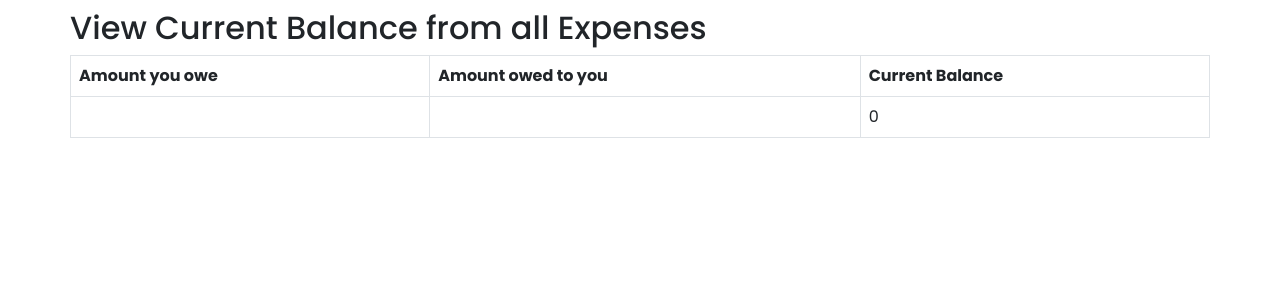
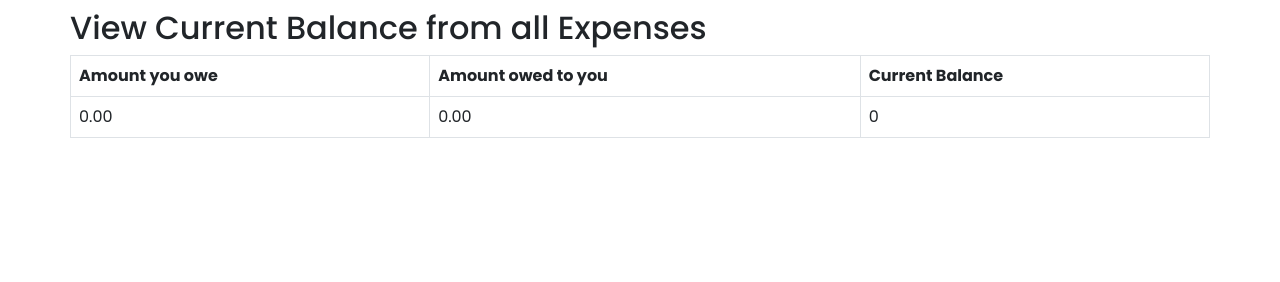
Before and after one commit to Danke86/P2P-Loan-Tracker, a PHP site: page /pages/dashboard.php in a window 1280 px wide. Shown: the part 518-800 px from the top of the page. Run offline with PHP 8.4, Linux system fonts and the light colour scheme; the visitor is signed in with stand-in values (Sample User, id 1); data that the repository does not hold is empty; some libraries are stand-ins or nearby versions.

Commit message:
fix: current baalnce not working if amount you owe and amount owed to you is null

```diff
--- a/pages/dashboard.php
+++ b/pages/dashboard.php
@@ -273,7 +273,7 @@
     <tbody>
       <tr>
         <?php
-          $curbalQuery1 = "SELECT sum(amount)-(SELECT sum(amount) from payments WHERE userid=".$_SESSION['user_id'].") 'curbal' from user_incurs_expense natural join expenses where userid = ".$_SESSION['user_id']." and payerid!=".$_SESSION['user_id']."";
+          $curbalQuery1 = "SELECT COALESCE(sum(amount),0)-(SELECT COALESCE(sum(amount),0) from payments WHERE userid=".$_SESSION['user_id'].") 'curbal' from user_incurs_expense natural join expenses where userid = ".$_SESSION['user_id']." and payerid!=".$_SESSION['user_id']."";
           $curbalResult1 = mysqli_query($mysqli, $curbalQuery1);
         ?>
         <td>
@@ -283,7 +283,7 @@
           ?>
         </td>
         <?php
-          $curbalQuery2 = "SELECT sum(amount)-(SELECT sum(amount) from payments WHERE userid!=".$_SESSION['user_id']." and expenseid in (SELECT expenseid from user_incurs_expense natural join expenses where userid = ".$_SESSION['user_id']." and payerid=".$_SESSION['user_id']."))  'curbal' from user_incurs_expense natural join expenses where userid = ".$_SESSION['user_id']." and payerid=".$_SESSION['user_id']."";
+          $curbalQuery2 = "SELECT COALESCE(sum(amount),0)-(SELECT COALESCE(sum(amount),0) from payments WHERE userid!=".$_SESSION['user_id']." and expenseid in (SELECT expenseid from user_incurs_expense natural join expenses where userid = ".$_SESSION['user_id']." and payerid=".$_SESSION['user_id']."))  'curbal' from user_incurs_expense natural join expenses where userid = ".$_SESSION['user_id']." and payerid=".$_SESSION['user_id']."";
           $curbalResult2 = mysqli_query($mysqli, $curbalQuery2);
         ?>
         <td>
```
